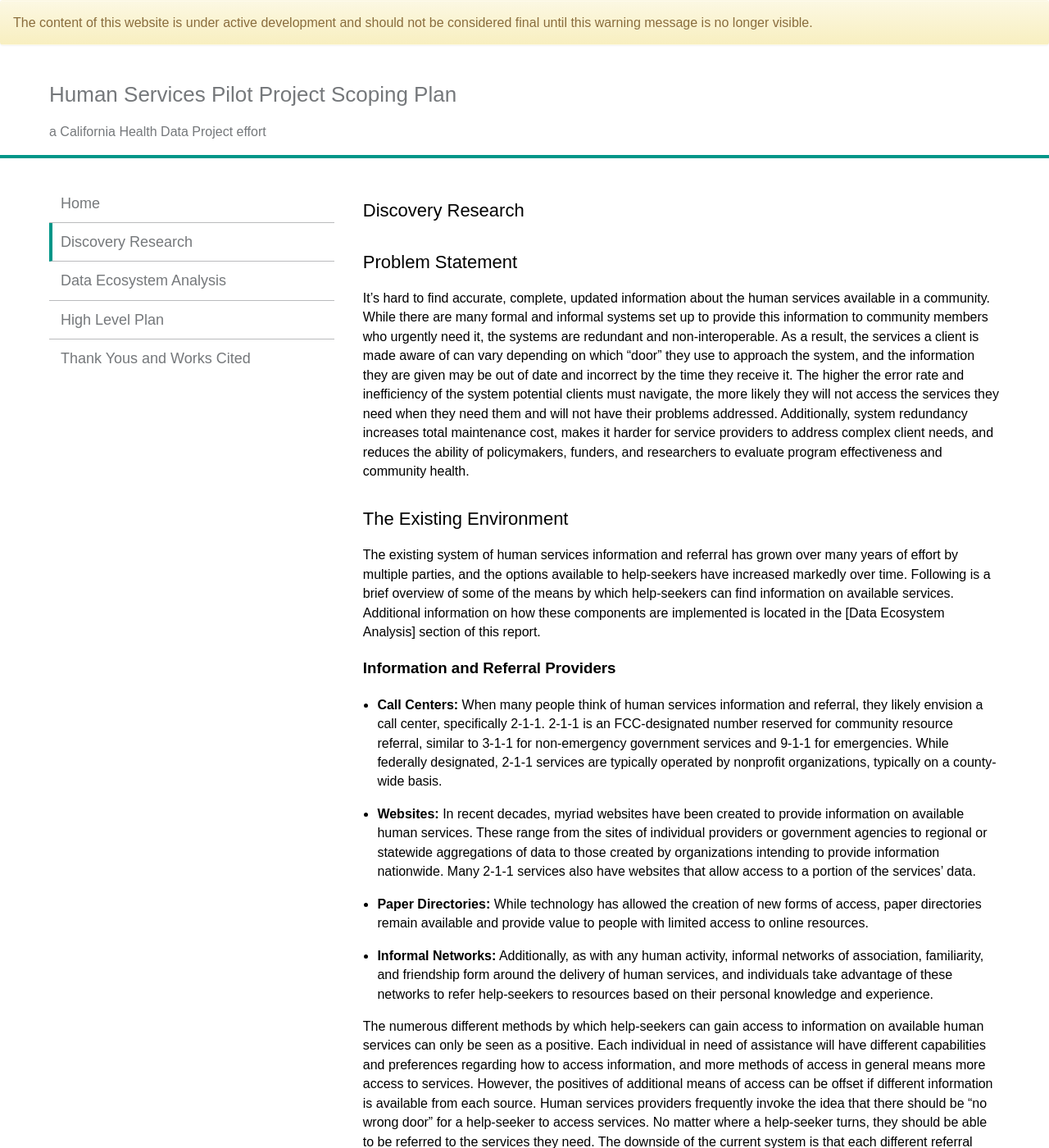
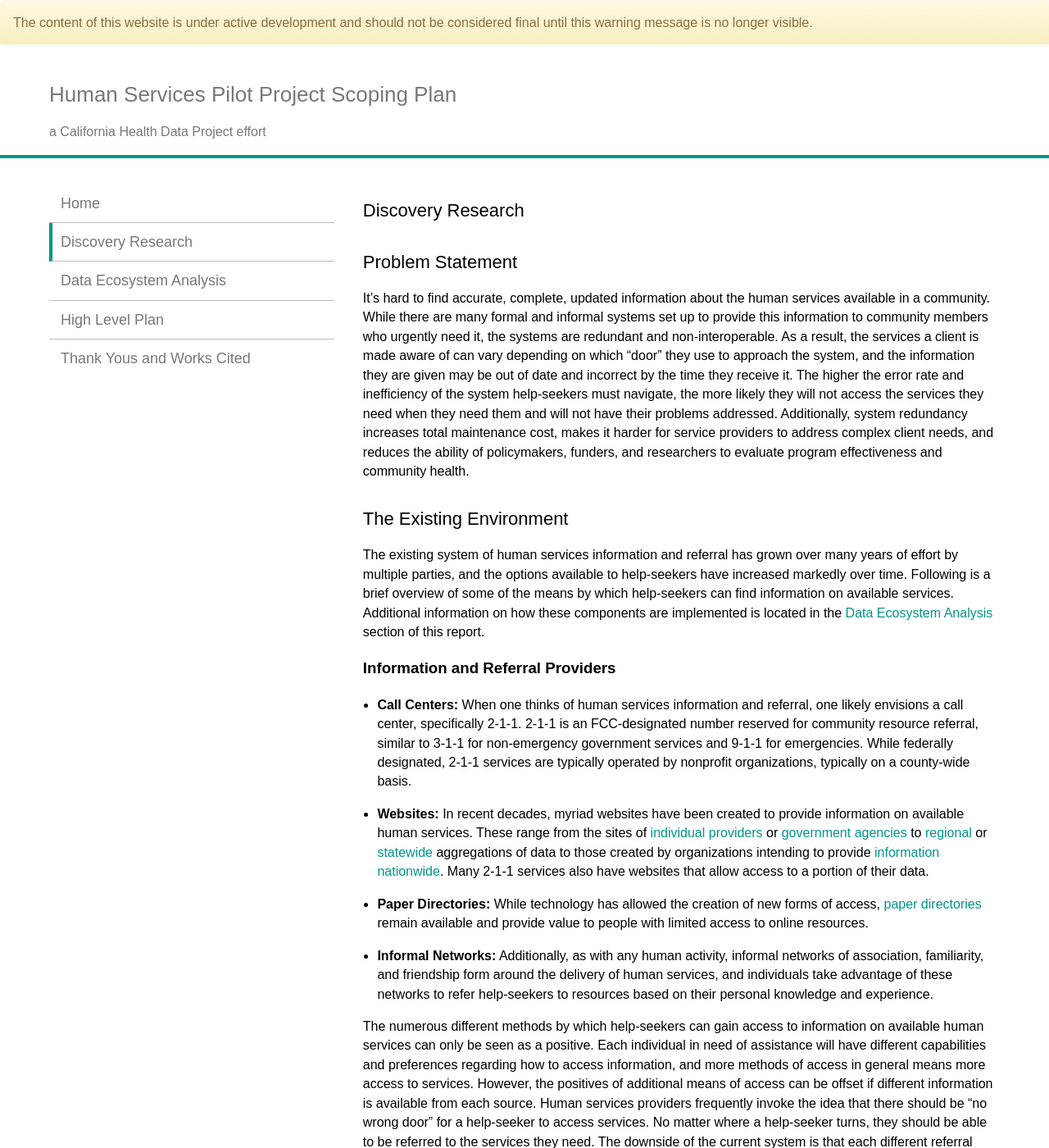
Before and after one commit to joelrip/human-services-scoping-plan, a Jekyll site: the page built from _pages/discovery-research.md, in a window 1280 px wide and 1400 px high. Shown: the whole window at 82% size. Built offline with Jekyll 4.4.1, drawn with Linux system fonts in a browser that asks for light colours; some of the changed text lies outside the part shown.

Commit message:
Add open ecosystem to discovery research, update thanks

```diff
--- a/_pages/discovery-research.md
+++ b/_pages/discovery-research.md
@@ -4,19 +4,18 @@ title:  "Discovery Research"
 ---
 
 ## Problem Statement
-It's hard to find accurate, complete, updated information about the human services available in a community. While there are many formal and informal systems set up to provide this information to community members who urgently need it, the systems are redundant and non-interoperable. As a result, the services a client is made aware of can vary depending on which "door" they use to approach the system, and the information they are given may be out of date and incorrect by the time they receive it. The higher the error rate and inefficiency of the system potential clients must navigate, the more likely they will not access the services they need when they need them and will not have their problems addressed. Additionally, system redundancy increases total maintenance cost, makes it harder for service providers to address complex client needs, and reduces the ability of policymakers, funders, and researchers to evaluate program effectiveness and community health.
+It's hard to find accurate, complete, updated information about the human services available in a community. While there are many formal and informal systems set up to provide this information to community members who urgently need it, the systems are redundant and non-interoperable. As a result, the services a client is made aware of can vary depending on which "door" they use to approach the system, and the information they are given may be out of date and incorrect by the time they receive it. The higher the error rate and inefficiency of the system help-seekers must navigate, the more likely they will not access the services they need when they need them and will not have their problems addressed. Additionally, system redundancy increases total maintenance cost, makes it harder for service providers to address complex client needs, and reduces the ability of policymakers, funders, and researchers to evaluate program effectiveness and community health.
 
 ## The Existing Environment
-The existing system of human services information and referral has grown over many years of effort by multiple parties, and the options available to help-seekers have increased markedly over time. Following is a brief overview of some of the means by which help-seekers can find information on available services. Additional information on how these components are implemented is located in the [Data Ecosystem Analysis] section of this report.
+The existing system of human services information and referral has grown over many years of effort by multiple parties, and the options available to help-seekers have increased markedly over time. Following is a brief overview of some of the means by which help-seekers can find information on available services. Additional information on how these components are implemented is located in the [Data Ecosystem Analysis](http://humanservices.cahealthdata.org/data-ecosystem/) section of this report.
 
 ### Information and Referral Providers
-- **Call Centers:** When many people think of human services information and referral, they likely envision a call center, specifically 2-1-1. 2-1-1 is an FCC-designated number reserved for community resource referral, similar to 3-1-1 for non-emergency government services and 9-1-1 for emergencies. While federally designated, 2-1-1 services are typically operated by nonprofit organizations, typically on a county-wide basis.
-- **Websites:** In recent decades, myriad websites have been created to provide information on available human services. These range from the sites of individual providers or government agencies to regional or statewide aggregations of data to those created by organizations intending to provide information nationwide. Many 2-1-1 services also have websites that allow access to a portion of the services' data.
-- **Paper Directories:** While technology has allowed the creation of new forms of access, paper directories remain available and provide value to people with limited access to online resources.
+- **Call Centers:** When one thinks of human services information and referral, one likely envisions a call center, specifically 2-1-1. 2-1-1 is an FCC-designated number reserved for community resource referral, similar to 3-1-1 for non-emergency government services and 9-1-1 for emergencies. While federally designated, 2-1-1 services are typically operated by nonprofit organizations, typically on a county-wide basis.
+- **Websites:** In recent decades, myriad websites have been created to provide information on available human services. These range from the sites of [individual providers](http://www.sacramentofoodbank.org/) or [government agencies](https://servicedirectory.saccounty.net/results.aspx?service=&dept=8&online=0) to [regional](http://www.homelessresourcesca.org/Cities/Sacramento.html) or [statewide](http://www.weconnect.net/) aggregations of data to those created by organizations intending to provide [information](https://www.1deg.org/) [nationwide](http://purplebinder.com/). Many 2-1-1 services also have websites that allow access to a portion of their data.
+- **Paper Directories:** While technology has allowed the creation of new forms of access, [paper directories](http://www.sachousingalliance.org/resources/research-and-reports/the-peoples-guide/) remain available and provide value to people with limited access to online resources.
 - **Informal Networks:** Additionally, as with any human activity, informal networks of association, familiarity, and friendship form around the delivery of human services, and individuals take advantage of these networks to refer help-seekers to resources based on their personal knowledge and experience.
 
-The numerous different methods by which help-seekers can gain access to information on available human services can only be seen as a positive. Each individual in need of assistance will have different capabilities and preferences regarding how to access information, and more methods of access in general means more access to services. However, the positives of additional means of access can be offset if different information is available from each source. Human services providers frequently invoke the idea that there should be "no wrong door" for a help-seeker to access services. No matter where a help-seeker turns, they should be able to be referred to the services they need. The downside of the current system is that each different referral service uses its own source of information, updated separately and redundantly from all of the other referral services. Each dataset is only as good as the amount of effort that is put into updating and maintaining it, and it is not uncommon for the entities responsible for updating the data to be chronically underfunded. As a result, each "door" that a help-seeker may turn to can have different information behind it. This can lead to a bewildering landscape that is difficult even for experts to navigate, as the following section makes clear.
-
+The numerous different methods by which help-seekers can gain access to information on available human services can only be seen as a positive. Each individual in need of assistance will have different capabilities and preferences regarding how to access information, and more methods of access in general means more access to services. However, the positives of additional means of access can be offset if different information is available from each source. Human services providers frequently invoke the idea that there should be "no wrong door" for a help-seeker to access services. No matter where a help-seeker turns, they should be able to be referred to the services they need. The downside of the current system is that each different referral service uses its own source of information, updated separately and redundantly from all of the other referral services. Each dataset is only as good as the amount of effort that is put into updating and maintaining it, and it is not uncommon for the entities responsible for updating the data to be chronically underfunded. As a result, each "door" that a help-seeker may turn to can have different information behind it. This can lead to a bewildering landscape that is difficult even for experts to navigate, as elaborated in the following section.
 
 ## Evidence from System Users
 As the previous section makes clear, a number of different avenues are available to a help-seeker to access information on the services available to them. However, users note a number of inefficiencies and failings of the current system, and many have ideas for its improvement.
```
Also changed, not shown: other parts of _pages/discovery-research.md (+20 -3 lines), _pages/works-cited-and-thanks.md (+3 -2 lines).
